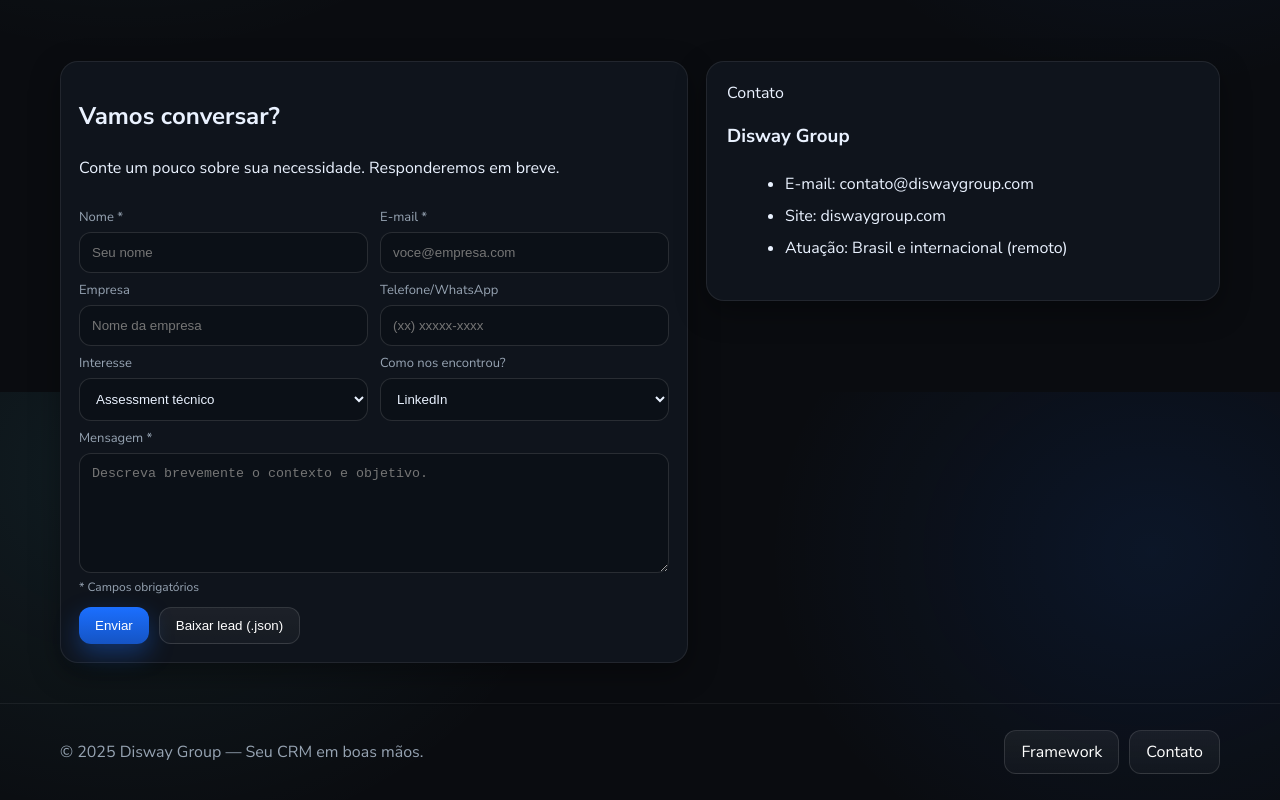
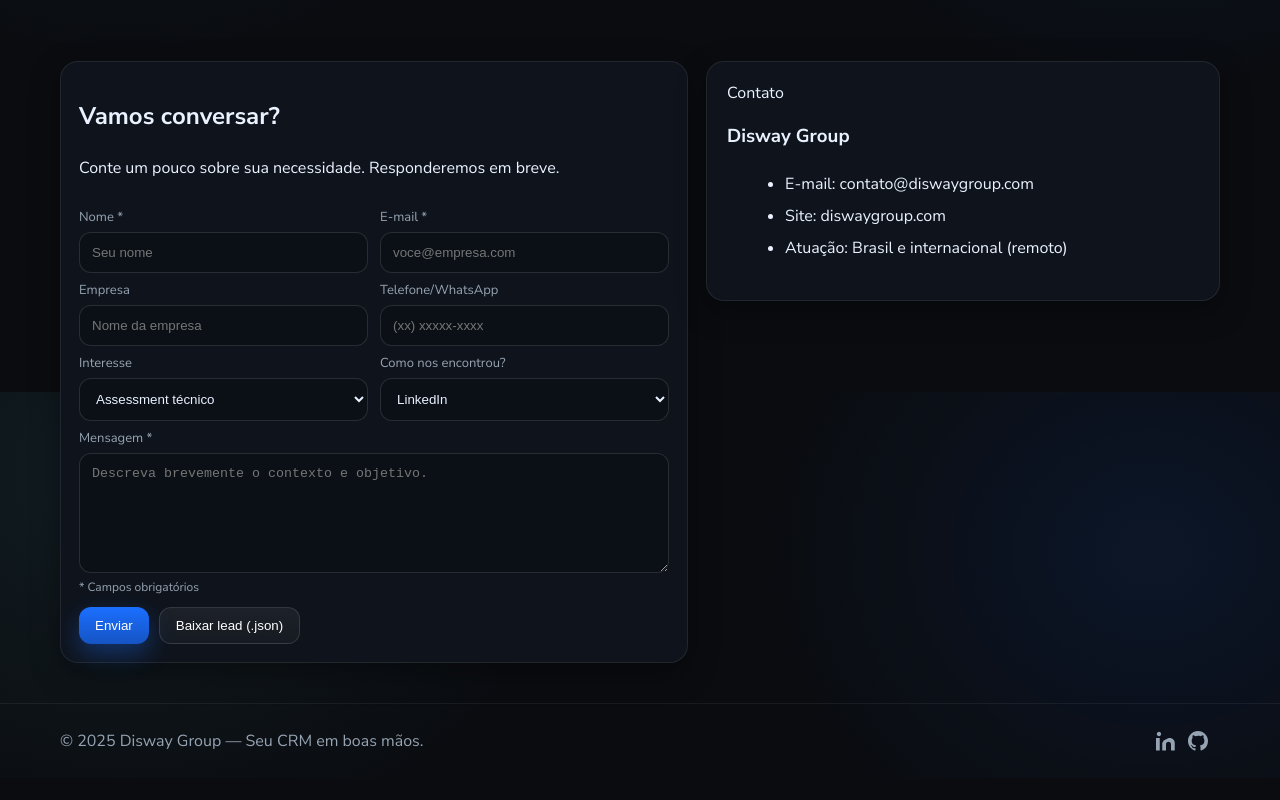
Before and after one commit to disway-group/website, a plain HTML site: page index.html in a window 1280 px wide. Shown: the part 2008-2808 px from the top of the page. After the commit the page ends 2786 px from the top, so only its background shows below. Drawn offline with Linux system fonts and the light colour scheme.

Commit message:
FIX: footer layout

```diff
--- a/index.html
+++ b/index.html
@@ -320,15 +320,53 @@
     footer {
       border-top: 1px solid rgba(255, 255, 255, .06);
       padding: 26px 0;
-      color: var(--muted)
+      color: var(--muted);
     }
 
     .foot {
       display: grid;
-      grid-template-columns: 1fr auto;
+      grid-template-columns: 1fr auto auto;
+      /* agora 3 colunas */
       align-items: center;
-      gap: 12px
+      gap: 12px;
     }
+
+    .footer-links {
+      display: flex;
+      gap: 10px;
+    }
+
+    .social {
+      display: flex;
+      gap: 12px;
+    }
+
+    .social a {
+      display: flex;
+      align-items: center;
+      justify-content: center;
+      color: var(--muted);
+      transition: color 0.2s ease;
+    }
+
+    .social a:hover {
+      color: #fff;
+      /* destaque ao hover */
+    }
+
+    /* responsivo: em telas pequenas vira coluna */
+    @media (max-width: 600px) {
+      .foot {
+        grid-template-columns: 1fr;
+        text-align: center;
+      }
+
+      .footer-links,
+      .social {
+        justify-content: center;
+      }
+    }
+
 
     .whatsapp {
       position: fixed;
@@ -637,7 +675,7 @@
             <div class="success" id="okMsg" data-i18n="form.success">Recebemos seus dados. Entraremos em contato em
               breve.</div>
             <div class="error" id="errMsg" data-i18n="form.error">Verifique os campos obrigatórios e o formato do
-              e‑mail.</div>
+              e-mail.</div>
           </form>
         </div>
         <div>
@@ -660,9 +698,27 @@
   <footer>
     <div class="container foot">
       <div>© <span id="year"></span> Disway Group — <span data-i18n="footer.tagline">Seu CRM em boas mãos.</span></div>
-      <div style="display:flex; gap:10px">
-        <a class="btn" href="#framework" data-i18n="footer.framework">Framework</a>
-        <a class="btn" href="#contato" data-i18n="footer.contact">Contato</a>
+      <div class="social">
+        <a href="https://linkedin.com" target="_blank" aria-label="LinkedIn">
+          <svg xmlns="http://www.w3.org/2000/svg" width="20" height="20" fill="currentColor" viewBox="0 0 16 16">
+            <path
+              d="M1.146 1.146C.46 1.832.46 2.92 1.146 3.606c.686.686 1.774.686 2.46 0 .686-.686.686-1.774 0-2.46C2.92.46 1.832.46 1.146 1.146zM0 5.5v10h3v-10H0zm5 0v10h3v-5c0-1.105.895-2 2-2s2 .895 2 2v5h3v-6c0-2.21-1.79-4-4-4-1.108 0-2.104.447-2.828 1.172A3.977 3.977 0 0 0 5 9.5v-4H5z" />
+          </svg>
+        </a>
+        <a href="https://github.com" target="_blank" aria-label="GitHub">
+          <svg xmlns="http://www.w3.org/2000/svg" width="20" height="20" fill="currentColor" viewBox="0 0 16 16">
+            <path d="M8 0C3.58 0 0 3.58 0 8c0 3.54 2.29 6.53 5.47 7.59.4.07.55-.17.55-.38
+            0-.19-.01-.82-.01-1.49-2.01.37-2.53-.49-2.69-.94-.09-.23-.48-.94-.82-1.13-.28-.15-.68-.52
+            0-.53.63-.01 1.08.58 1.23.82.72 1.21 1.87.87 2.33.66.07-.52.28-.87.51-1.07-1.78-.2-3.64-.89-3.64-3.95
+            0-.87.31-1.59.82-2.15-.08-.2-.36-1.01.08-2.11
+            0 0 .67-.21 2.2.82a7.56 7.56 0 0 1 2-.27c.68 0
+            1.36.09 2 .27 1.53-1.04 2.2-.82 2.2-.82.44
+            1.1.16 1.91.08 2.11.51.56.82 1.27.82 2.15
+            0 3.07-1.87 3.75-3.65 3.95.29.25.54.73.54
+            1.48 0 1.07-.01 1.93-.01 2.2 0 .21.15.46.55.38A8.013
+            8.013 0 0 0 16 8c0-4.42-3.58-8-8-8z" />
+          </svg>
+        </a>
       </div>
     </div>
   </footer>
```
